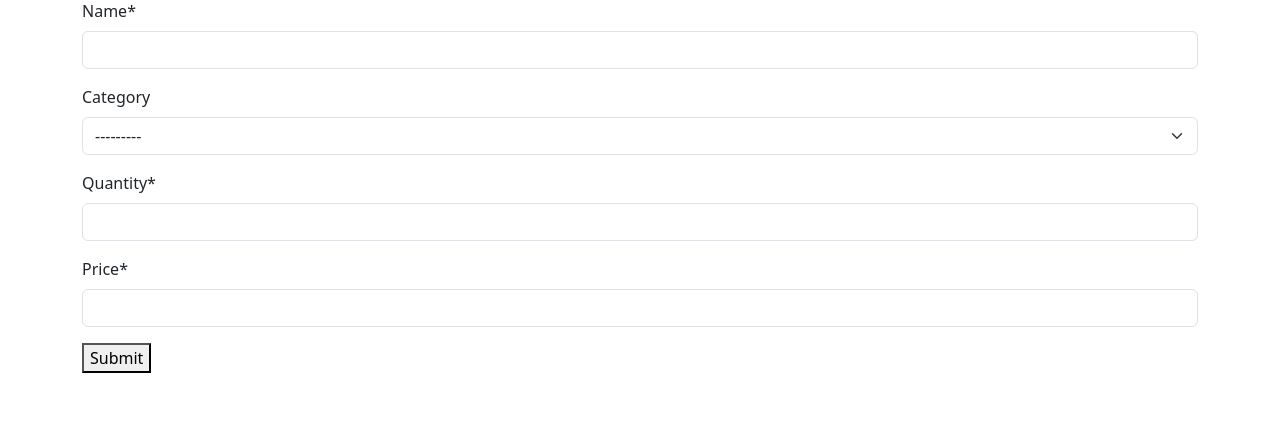
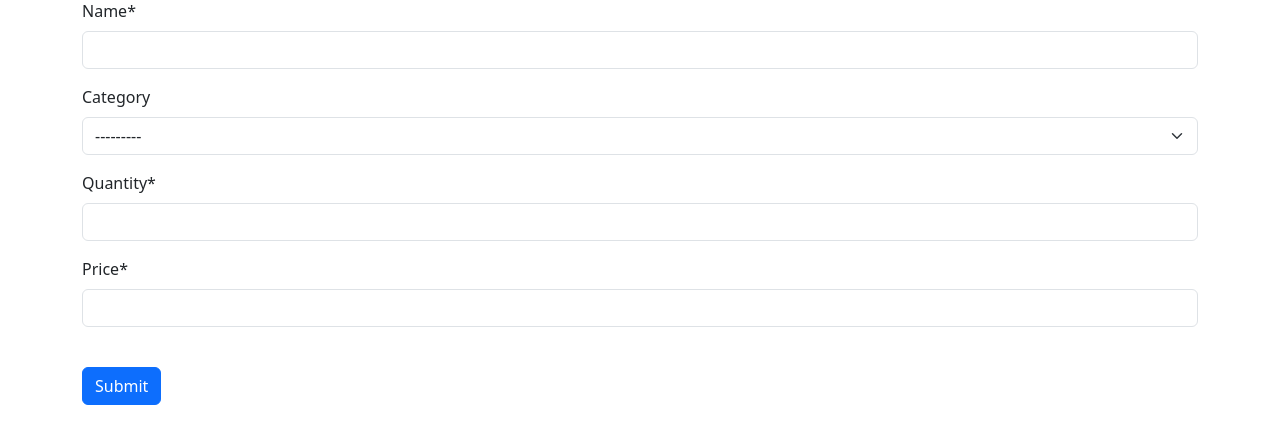
Before and after one commit to kalosius/DJango, a Django app: page /add_item/ in a window 1280 px wide. Shown: the part 105-549 px from the top of the page. Run offline with Django 5.2, Linux system fonts and the light colour scheme; data comes from the database, SQL or seed files in the repository; both versions use the stored data as it was after the commit; some libraries are stand-ins or nearby versions.

Commit message:
button workin

```diff
--- a/kalimunda/templates/add_med.html
+++ b/kalimunda/templates/add_med.html
@@ -110,10 +110,11 @@
      </form> -->
 
      {% load crispy_forms_tags %}
-<form method="post">
+<form method="POST">
     {% csrf_token %}
     {{ form|crispy }}
-    <button type="submit">Submit</button>
+    <br>
+    <button type="submit" class="btn btn-primary">Submit</button>
 </form>
 
 
```
Also changed, not shown: db.sqlite3.
